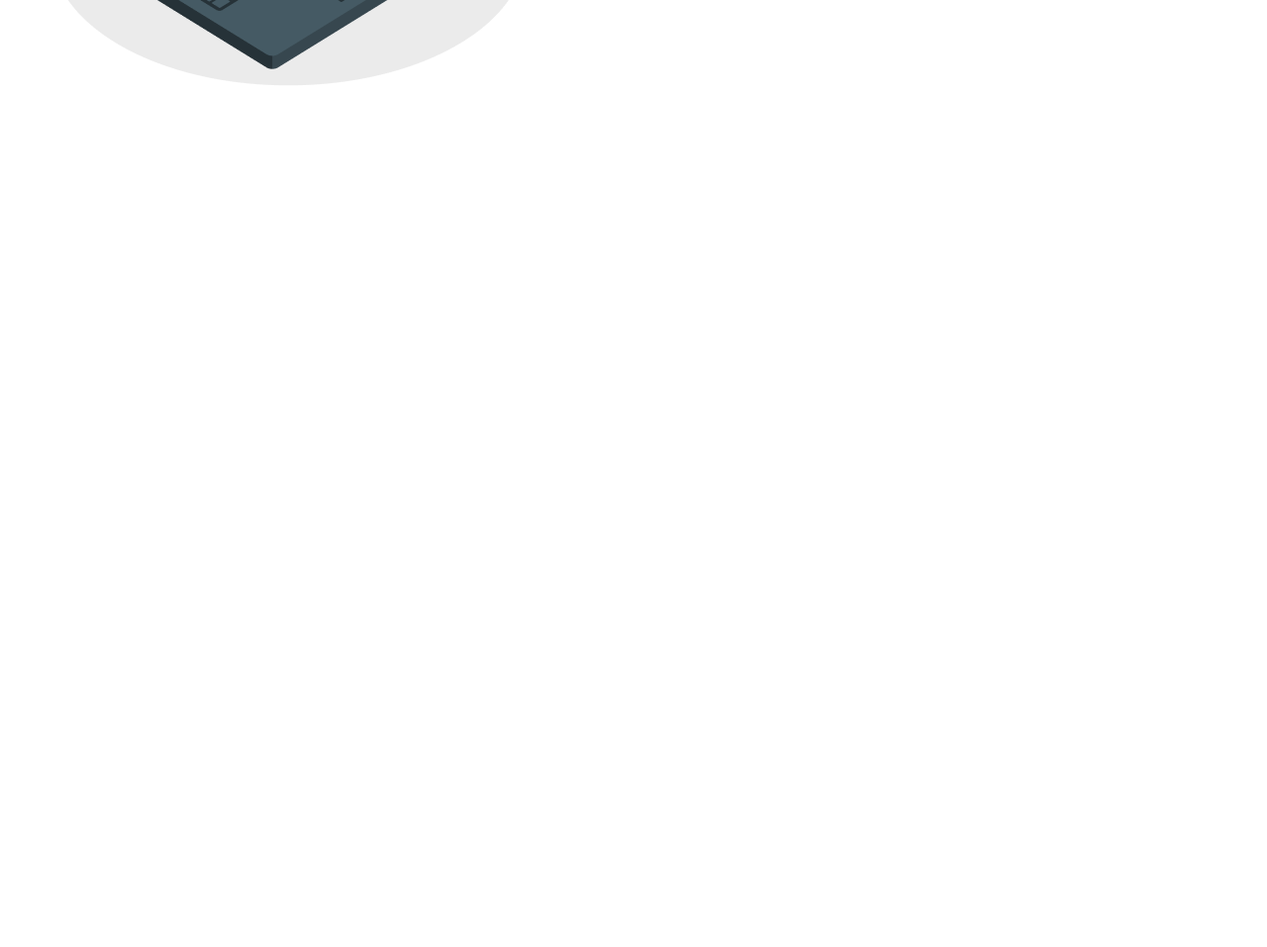
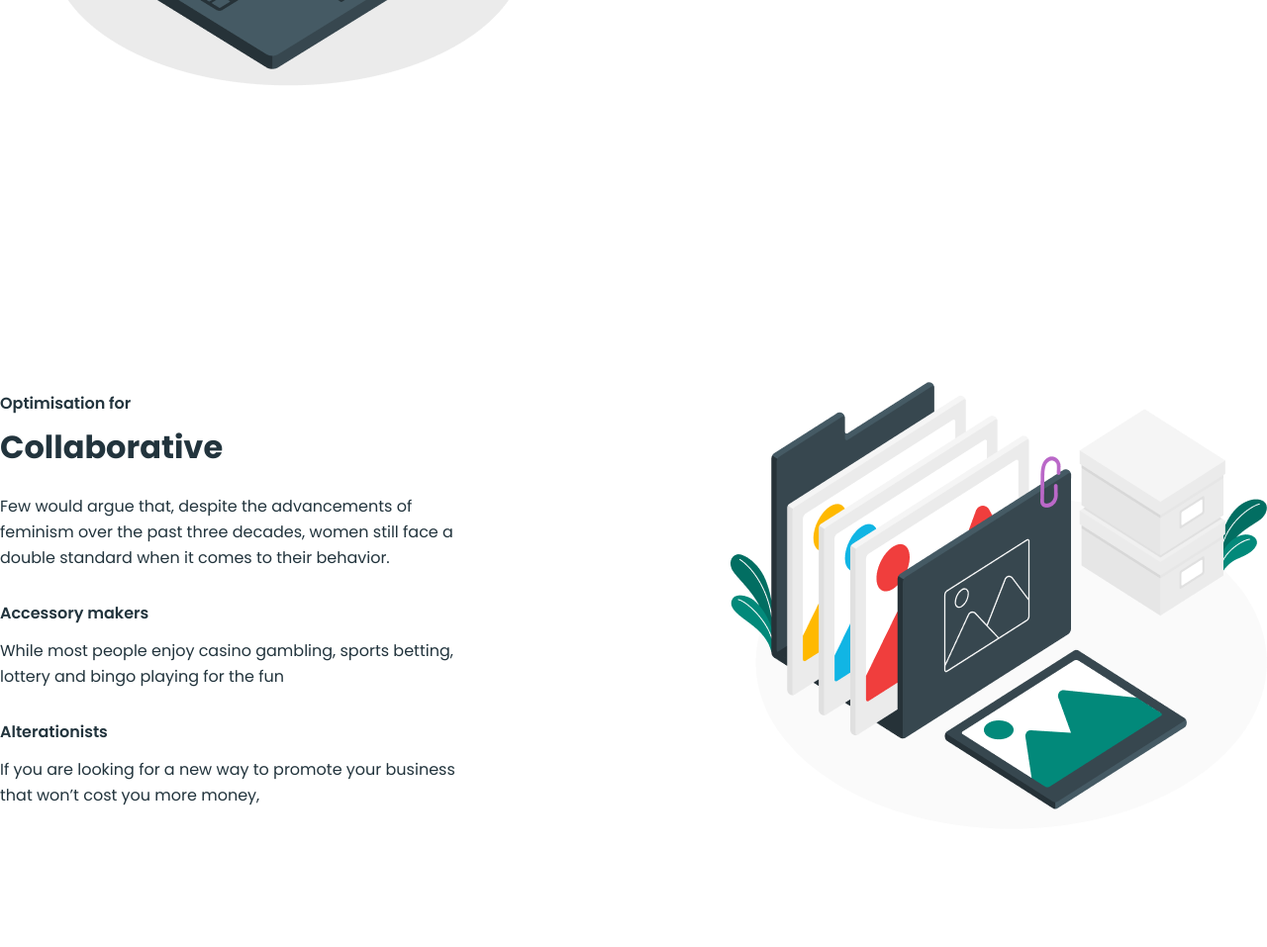
Before and after one commit to furqatbek13/Product, a plain HTML site: page index.html in a window 1280 px wide. Shown: the part 2579-3536 px from the top of the page at 99% size. Before the commit the page ends 2865 px from the top, so only its background shows below. Drawn offline with Linux system fonts and the light colour scheme.

Commit message:
section-5 tugadi

```diff
--- a/index.html
+++ b/index.html
@@ -128,6 +128,23 @@
             </div>
 
         </section>
+        <section class="section-3">
+            <div class="management_descriptions continer">
+                <div class="management_descriptions_left">
+                    <h4>Optimisation for</h4>
+                    <h2>Collaborative</h2>
+                    <p>Few would argue that, despite the advancements of feminism over the past three decades, women still face a double standard when it comes to their behavior.  </p>
+                    <h5>Accessory makers</h5>
+                    <p>While most people enjoy casino gambling, sports betting, lottery and bingo playing for the fun</p>
+                    <h5>Alterationists</h5>
+                    <p>If you are looking for a new way to promote your business that won’t cost you more money, </p>
+
+                </div>
+                <div>
+                    <img src="./images/amico4.png" alt="">
+                </div>
+            </div>
+        </section>
     </main>
 </body>
 
```
Also changed, not shown: images/amico4.png (added).
